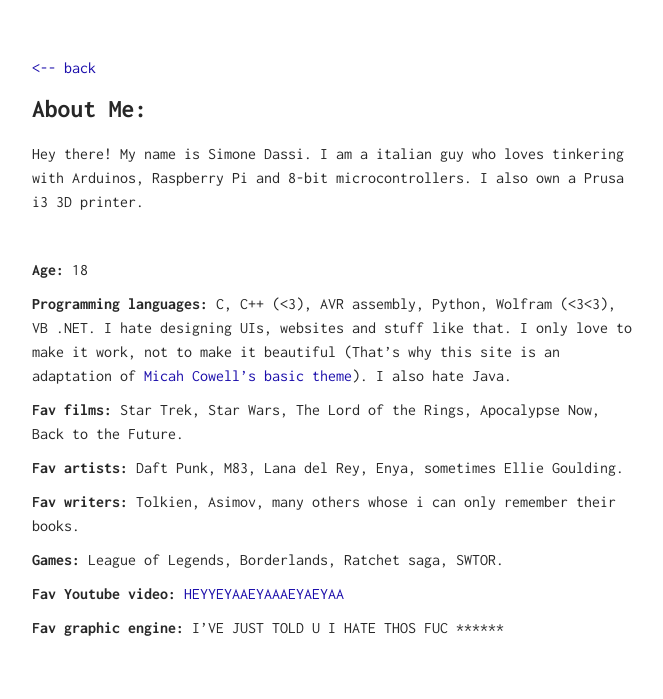
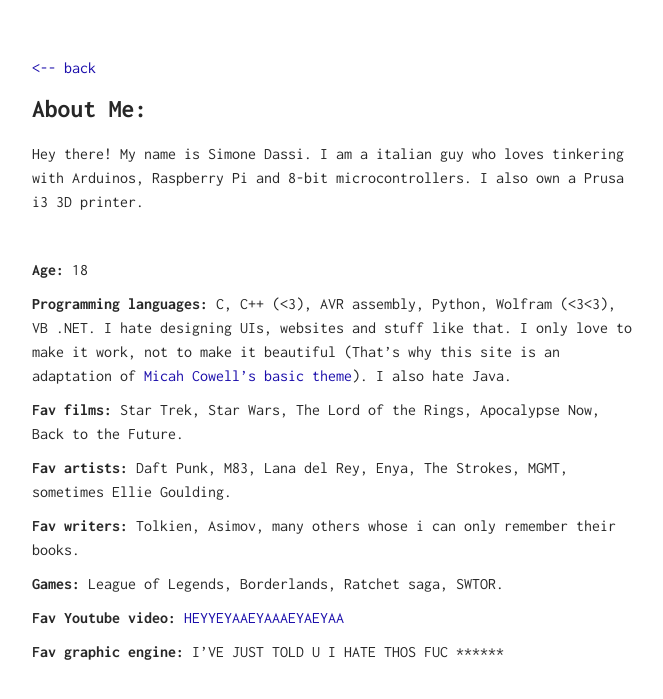
Before and after one commit to SimoDax/simodax.github.io, a Jekyll site: the page built from me/index.md, in a window 1280 px wide. Shown: the top 699 px of the page, without its empty margins (308-971 px from the left). Built offline with Jekyll 4.4.1, drawn with Linux system fonts in a browser that asks for light colours.

Commit message:
Updated index.md

```diff
--- a/me/index.md
+++ b/me/index.md
@@ -13,7 +13,7 @@
 
 **Fav films:** Star Trek, Star Wars, The Lord of the Rings, Apocalypse Now, Back to the Future.
 
-**Fav artists:** Daft Punk, M83, Lana del Rey, Enya, sometimes Ellie Goulding.
+**Fav artists:** Daft Punk, M83, Lana del Rey, Enya, The Strokes, MGMT, sometimes Ellie Goulding.
 
 **Fav writers:** Tolkien, Asimov, many others whose i can only remember their books.
 
```
